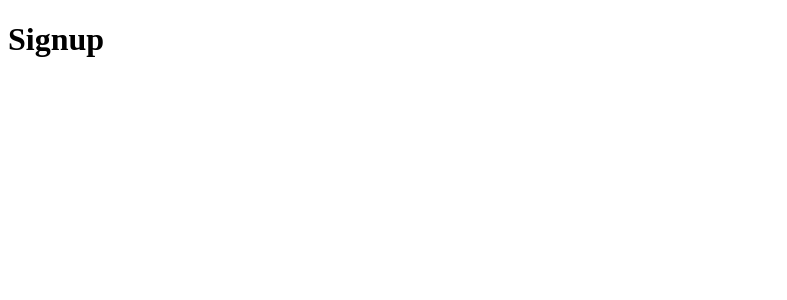
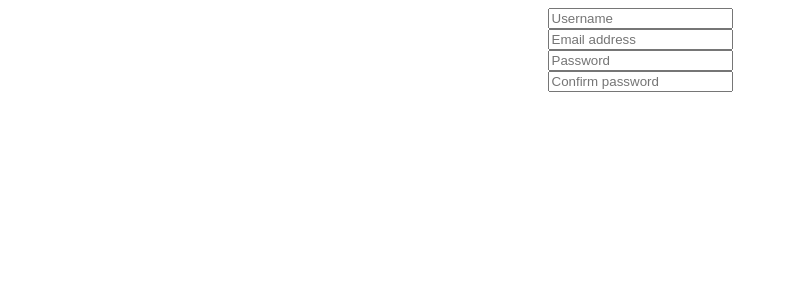
Before and after one commit to ottobong/habittrackr, a React (Create React App) app: page /signup in a window 1280 px wide. Shown: the top 300 px of the page, without its empty margins (0-787 px from the left). Built offline with nearby package versions, Linux system fonts and the light colour scheme.

Commit message:
Updated files

```diff
--- /dev/null
+++ b/src/component/formInput/FormInput.jsx
@@ -0,0 +1,12 @@
+import React from 'react'
+import "./formInput.scss"
+
+const FormInput = (props) => {
+  return (
+    <div className = "formInput">
+      <input placeholder={props.placeholder}/>
+    </div>
+  )
+}
+
+export default FormInput
--- a/src/pages/login/Login.jsx
+++ b/src/pages/login/Login.jsx
@@ -1,4 +1,5 @@
 import React from 'react'
+import './login.scss';
 
 const Login = () => {
   return (
--- /dev/null
+++ b/src/pages/login/login.scss
@@ -0,0 +1,3 @@
+.login {
+
+}
--- a/src/pages/signup/Signup.jsx
+++ b/src/pages/signup/Signup.jsx
@@ -1,9 +1,18 @@
 import React from 'react'
+import './signup.scss';
+import FormInput from '../../component/formInput/FormInput'
 
 const Signup = () => {
   return (
-    <div>
-      <h1>Signup</h1>
+    <div className='signup'>
+
+    <form action="">
+      <FormInput placeholder='Username'/>
+      <FormInput placeholder='Email address'/>
+      <FormInput placeholder='Password'/>
+      <FormInput placeholder='Confirm password'/>
+    </form>
+
     </div>
   )
 }
--- /dev/null
+++ b/src/pages/signup/signup.scss
@@ -0,0 +1,5 @@
+.signup{
+  display: flex;
+  align-items: center;
+  justify-content: center;
+}
```
Also changed, not shown: src/component/formInput/formInput.scss (added), src/pages/signup/signup.sass (deleted).
